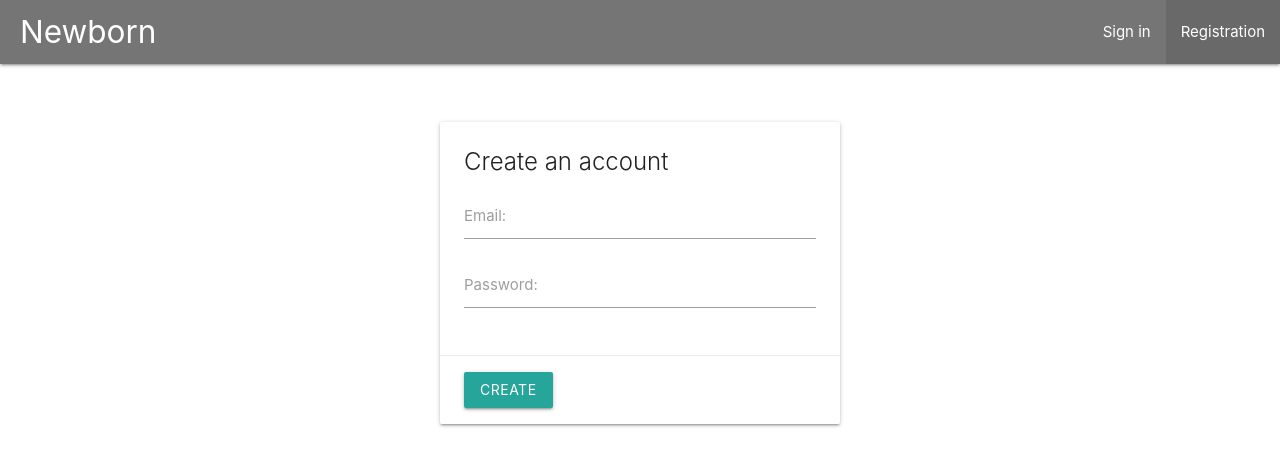
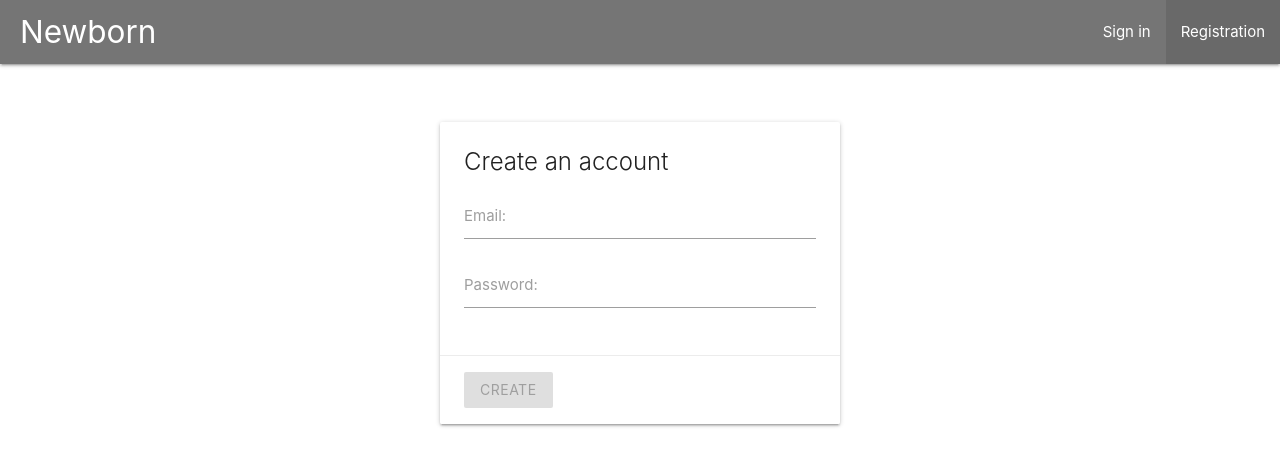
Before and after one commit to NatalieVolovod/FullstackCRM, an Angular app in the folder client/: page /registration in a window 1280 px wide. Shown: the top 466 px of the page. Built offline with nearby package versions, Linux system fonts and the light colour scheme.

Commit message:
added registration logic

```diff
--- a/client/src/app/register/register.component.html
+++ b/client/src/app/register/register.component.html
@@ -1,16 +1,46 @@
-<div class="card">
+<form class="card"
+      [formGroup]="form"
+      (ngSubmit)="onSubmit()">
   <div class="card-content">
     <span class="card-title">Create an account</span>
     <div class="input-field">
-      <input id="email" type="email" required>
+      <input
+        formControlName="email"
+        id="email"
+        type="email"
+        [ngClass]="{'invalid': form.get('email').invalid && form.get('email').touched}">
       <label for="email">Email:</label>
+      <span
+        class="helper-text red-text"
+        *ngIf="form.get('email').invalid && form.get('email').touched">
+          <span *ngIf="form.get('email').errors['required']">Email must not be empty</span>
+          <span *ngIf="form.get('email').errors['email']">Enter a correct email address</span>
+      </span>
     </div>
     <div class="input-field">
-      <input id="password" type="password" required>
+      <input
+        formControlName="password"
+        id="password"
+        type="password"
+        [ngClass]="{'invalid': form.get('password').invalid && form.get('password').touched}">
       <label for="password">Password:</label>
+      <span
+        class="helper-text red-text"
+        *ngIf="form.get('password').invalid && form.get('password').touched">
+          <span *ngIf="form.get('password').errors['required']">Password must not be empty</span>
+          <span *ngIf="form.get('password').errors['minlength'] && form.get('password').errors['minlength']['requiredLength']">
+            Password length must be not less then {{form.get('password').errors['minlength']['requiredLength']}} symbols.
+            Now {{form.get('password').errors['minlength']['actualLength']}}
+          </span>
+      </span>
     </div>
   </div>
   <div class="card-action">
-    <button class="modal-action btn waves-effect">Create</button>
+    <button
+      type="submit"
+      class="modal-action btn waves-effect"
+      [disabled]="form.invalid || form.disabled">
+      Create
+    </button>
   </div>
-</div>
+</form>
--- a/client/src/app/register/register.component.ts
+++ b/client/src/app/register/register.component.ts
@@ -1,15 +1,49 @@
-import { Component, OnInit } from '@angular/core';
+import {Component, OnDestroy, OnInit} from '@angular/core';
+import {FormControl, FormGroup, Validators} from "@angular/forms";
+import {AuthService} from "../shared/services/auth.service";
+import {ActivatedRoute, Router} from "@angular/router";
+import {Subscription} from "rxjs";
 
 @Component({
   selector: 'app-register',
   templateUrl: './register.component.html',
   styleUrls: ['./register.component.css']
 })
-export class RegisterComponent implements OnInit {
+export class RegisterComponent implements OnInit, OnDestroy {
 
-  constructor() { }
+  form: FormGroup;
+  aSub: Subscription;
+
+  constructor(private authService: AuthService,
+              private router: Router) { }
 
   ngOnInit(): void {
+    this.form = new FormGroup({
+      email: new FormControl(null, [Validators.required, Validators.email]),
+      password: new FormControl(null, [Validators.required, Validators.minLength(6)])
+    });
   }
 
+  onSubmit() {
+    this.form.disable();
+    this.aSub = this.authService.registration(this.form.value).subscribe(
+      () => {
+        this.router.navigate(['/login'], {
+          queryParams: {
+            registered: true
+          }
+        });
+      },
+      error => {
+        console.warn(error);
+        this.form.enable();
+      }
+    );
+  }
+
+  ngOnDestroy(): void {
+    if(this.aSub) {
+      this.aSub.unsubscribe();
+    }
+  }
 }
--- a/client/src/app/shared/services/auth.service.ts
+++ b/client/src/app/shared/services/auth.service.ts
@@ -13,7 +13,9 @@
 
   constructor(private http: HttpClient) {}
 
-  registration() {}
+  registration(user: User): Observable<User> {
+    return this.http.post<User>('/api/auth/registration', user)
+  }
 
   login(user: User): Observable<{token: string}> {
     return this.http.post<{token: string}>('/api/auth/login', user)
```
